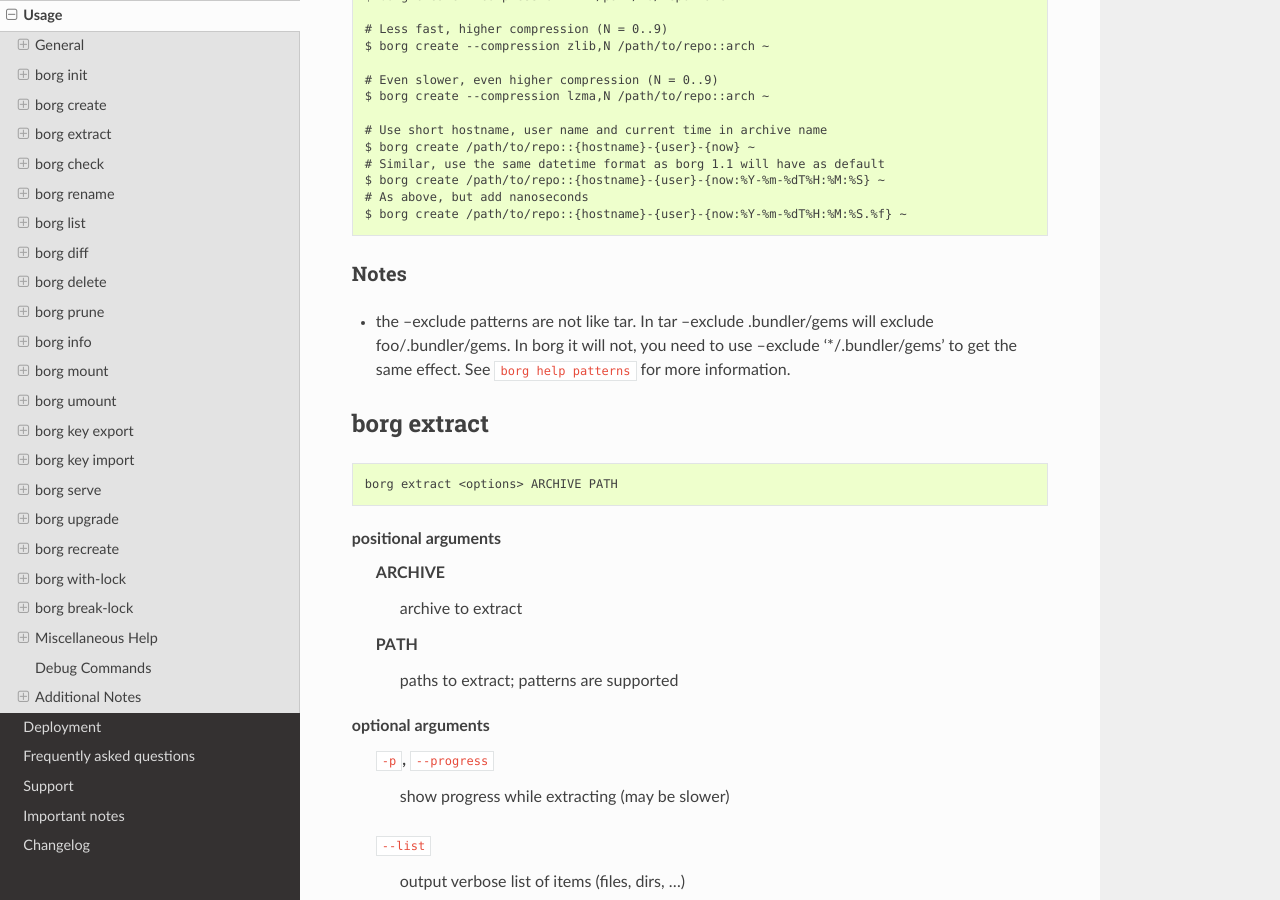
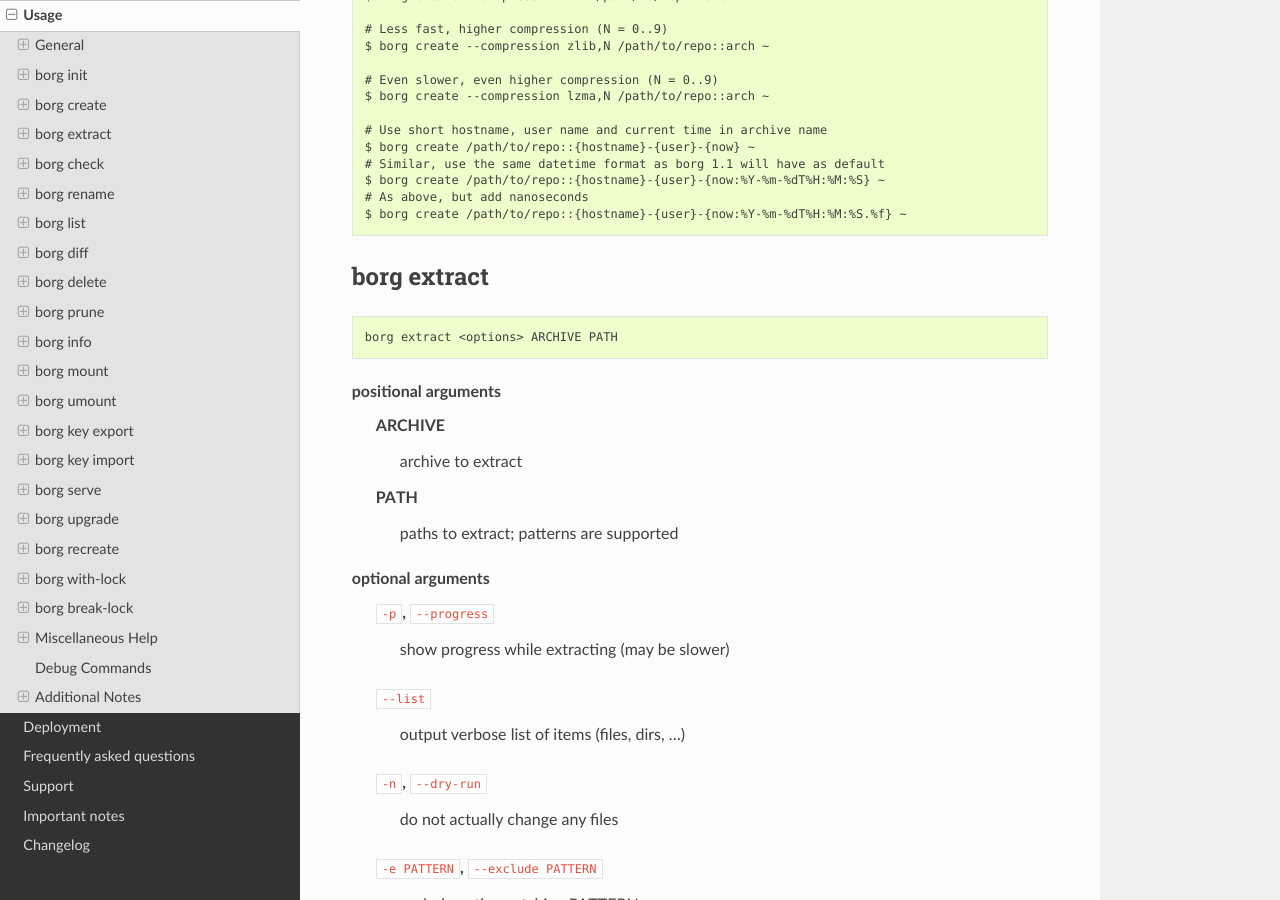
Before and after one commit to borgbackup/borg, a Sphinx documentation site: the page built from docs/usage.rst, in a window 1280 px wide and 900 px high, scrolled down 15344 px. Built offline with Sphinx 7.4.7 and the Read the Docs theme 2.0.0, drawn with Linux system fonts in a browser that asks for light colours; pages that are not in the unit, such as notebooks, are missing from menus; the version number could not be read and is left out.

Commit message:
docs: create: move --exclude note to main doc

```diff
--- a/docs/usage.rst
+++ b/docs/usage.rst
@@ -436,14 +436,6 @@ Examples
     $ borg create /path/to/repo::{hostname}-{user}-{now:%Y-%m-%dT%H:%M:%S} ~
     # As above, but add nanoseconds
     $ borg create /path/to/repo::{hostname}-{user}-{now:%Y-%m-%dT%H:%M:%S.%f} ~
-
-Notes
-~~~~~
-
-- the --exclude patterns are not like tar. In tar --exclude .bundler/gems will
-  exclude foo/.bundler/gems. In borg it will not, you need to use --exclude
-  '\*/.bundler/gems' to get the same effect. See ``borg help patterns`` for
-  more information.
 
 
 .. include:: usage/extract.rst.inc
```
Also changed, not shown: 1 other file.
